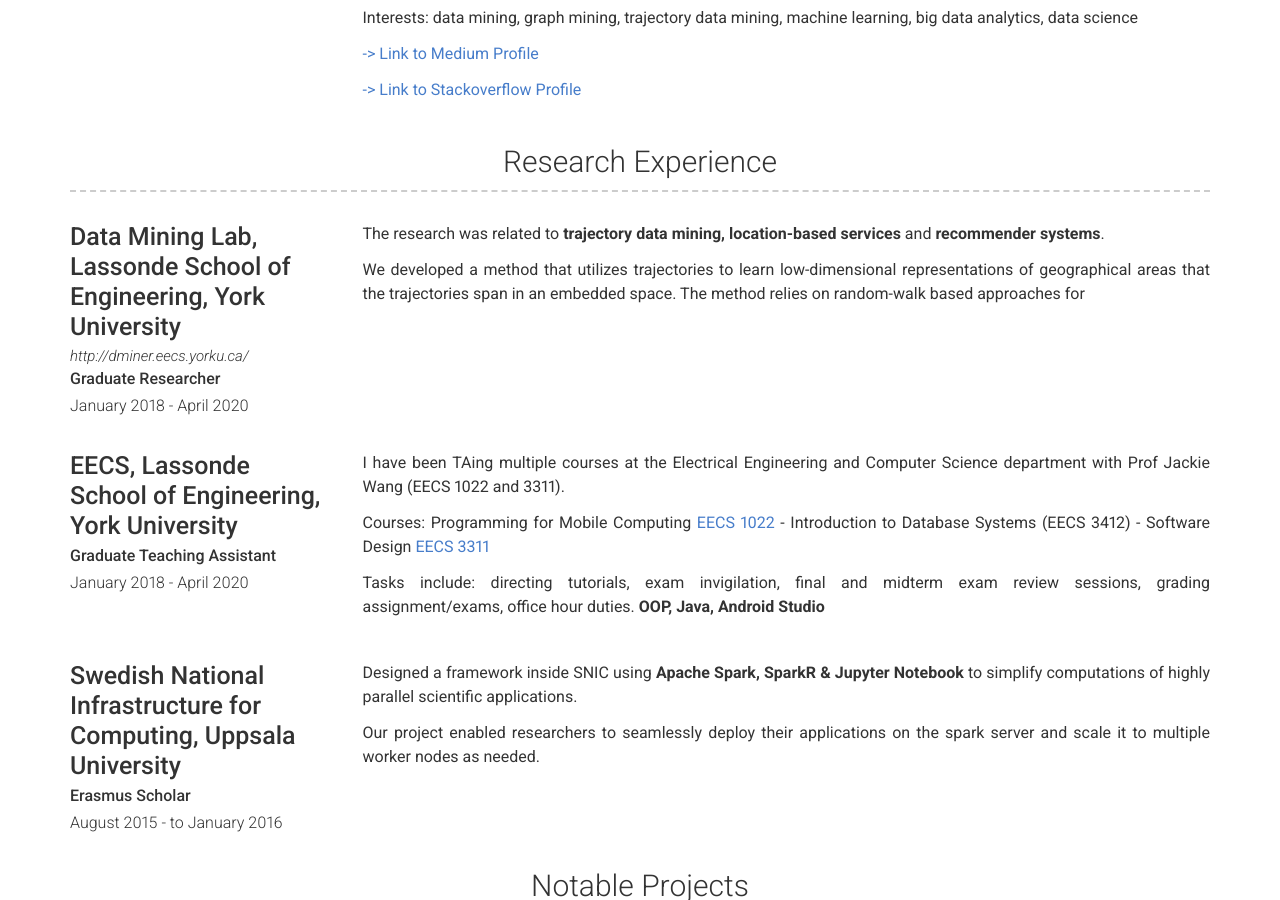
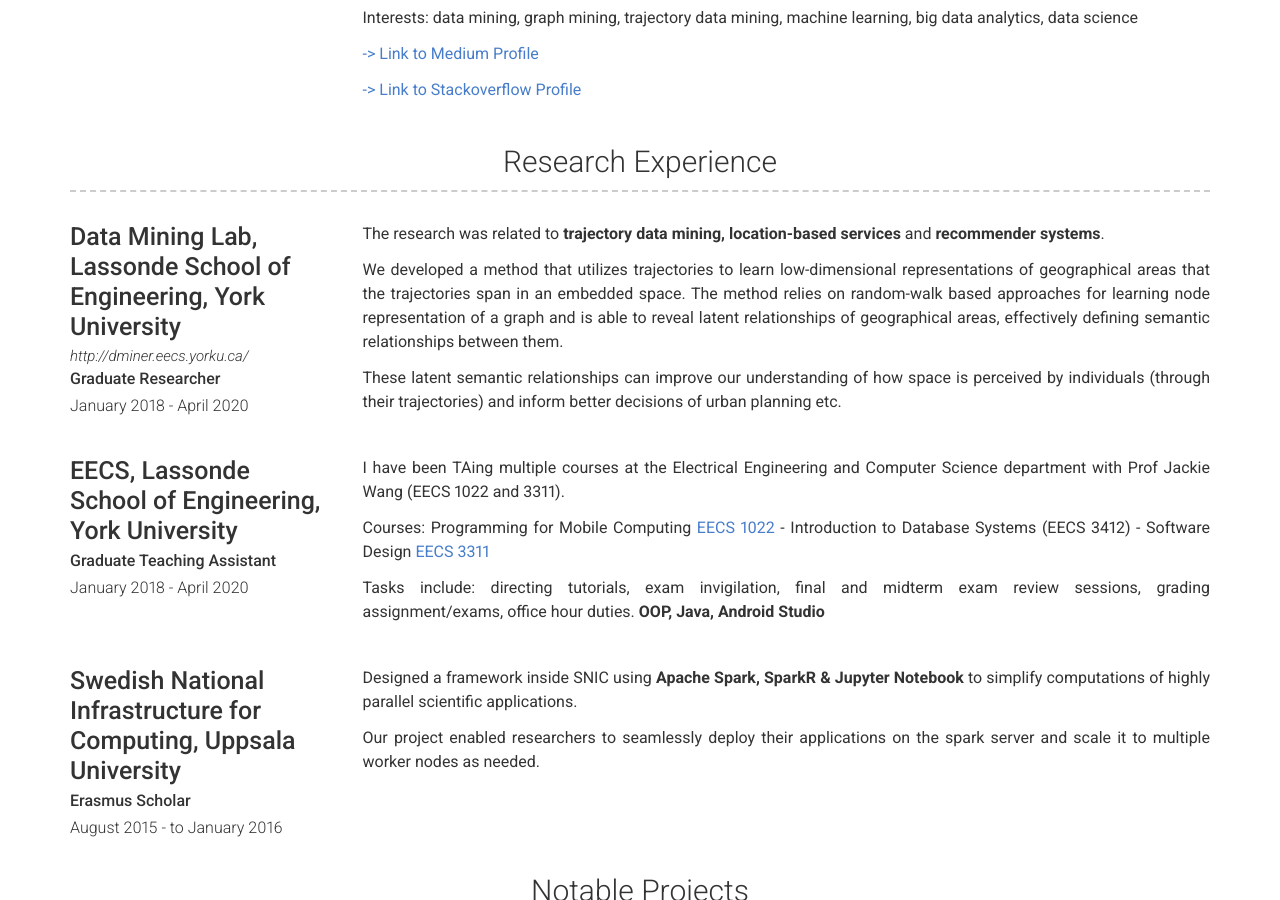
Before and after one commit to saimmehmood/saimmehmood.github.io, a Jekyll site: the page built from index.md, in a window 1280 px wide and 900 px high, scrolled down 512 px. Built offline with Jekyll 4.4.1, drawn with Linux system fonts in a browser that asks for light colours; nearby versions of some CDN libraries.

Commit message:
11/11/2020 5:31 AM

```diff
--- a/_data/experience.yml
+++ b/_data/experience.yml
@@ -9,7 +9,11 @@
     The research was related to **trajectory data mining, location-based services** and **recommender systems**.
 
     We developed a method that utilizes trajectories to learn low-dimensional representations of geographical areas
-    that the trajectories span in an embedded space. The method relies on random-walk based approaches for
+    that the trajectories span in an embedded space. The method relies on random-walk based approaches for learning
+    node representation of a graph and is able to reveal latent relationships of geographical areas, effectively defining semantic relationships between them.
+
+    These latent semantic relationships can improve our understanding of how space is perceived by individuals (through their trajectories)
+    and inform better decisions of urban planning etc.
 
 - layout: left
   company: EECS, Lassonde School of Engineering, York University
@@ -26,7 +30,6 @@
 
     Tasks include: directing tutorials, exam invigilation, final and midterm exam review sessions, grading assignment/exams, office hour duties. **OOP, Java, Android Studio**
 
-  #Lists:
 
 - layout: left
   company: Swedish National Infrastructure for Computing, Uppsala University
```
Also changed, not shown: 1 other file.
